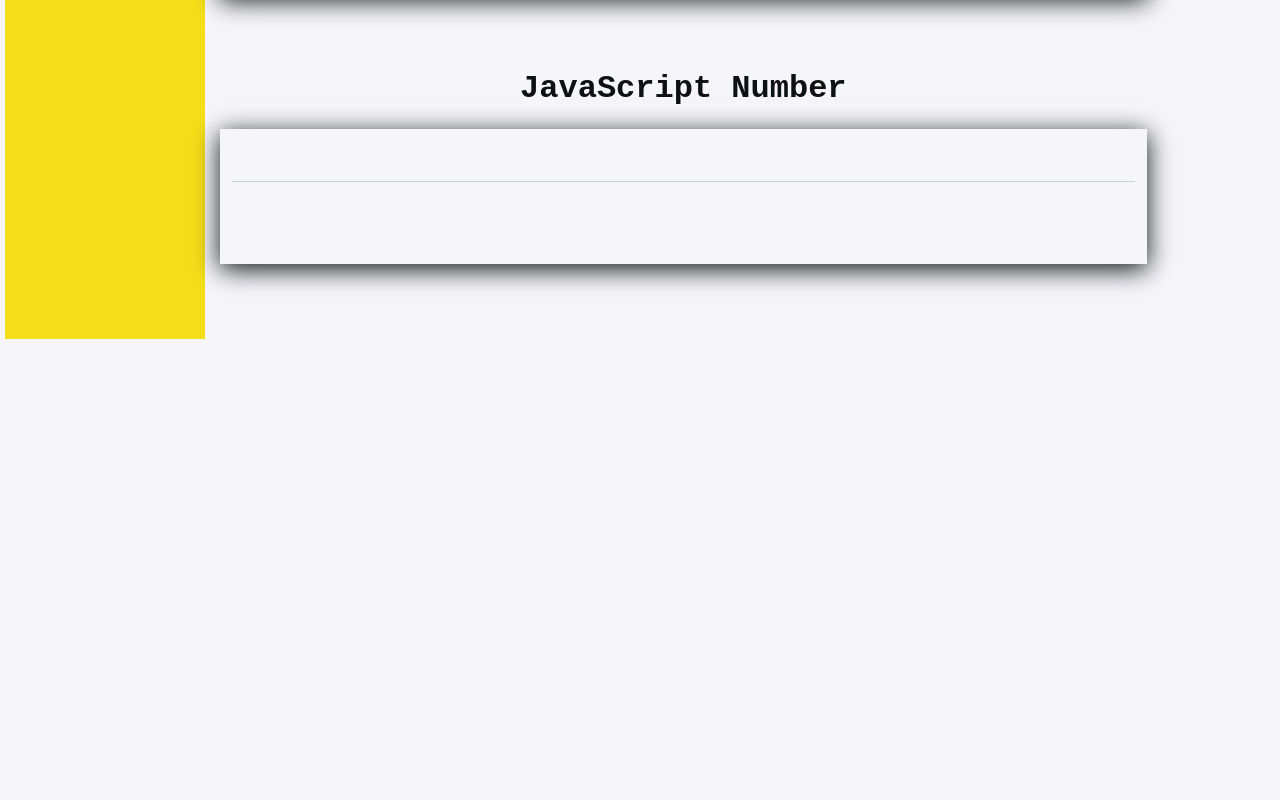
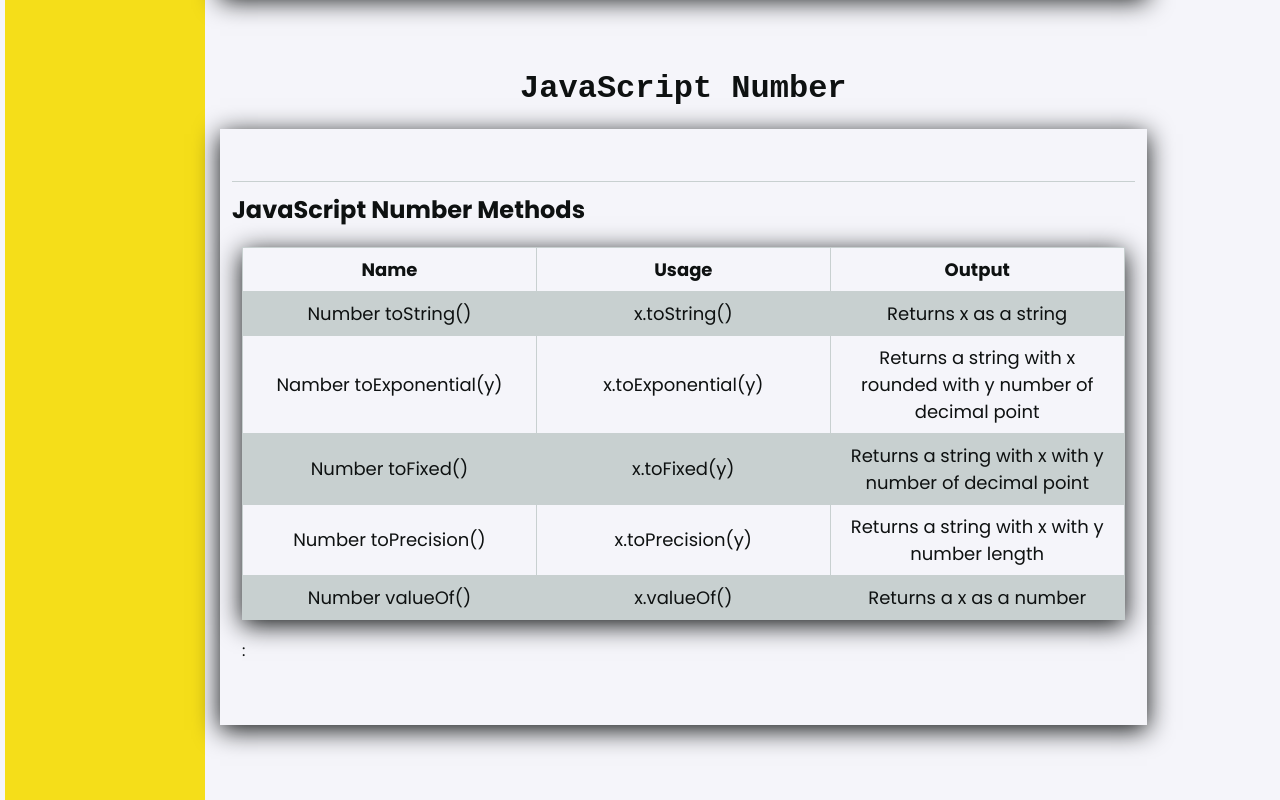
Before and after one commit to MateuszBryczek/Front-end_Template, a React (Create React App) app: page /JavaScript/Page2 in a window 1280 px wide. Shown: the part 3409-4209 px from the top of the page. Before the commit the page ends 3748 px from the top, so only its background shows below. Built offline with nearby package versions, Linux system fonts and the light colour scheme.

Commit message:
added content for JavaScriptNumber

```diff
--- a/src/features/JsPage/Pages/Page2/Articles/JavaScriptNumber.js
+++ b/src/features/JsPage/Pages/Page2/Articles/JavaScriptNumber.js
@@ -9,13 +9,22 @@ import {
 import CodeSpace from "../../../../CodeSpace/CodeSpace";
 import Table from "../../../../../common/Tabele";
 
+const javaScriptNumberColumns = ["Name", "Usage", "Output"];
+const javaScriptNumberData = [
+    {Name: "Number toString()", Usage: "x.toString()", Output: "Returns x as a string"},
+    {Name: "Namber toExponential(y)", Usage: "x.toExponential(y)", Output: "Returns a string with x rounded with y number of decimal point"},
+    {Name: "Number toFixed()", Usage: "x.toFixed(y)", Output: "Returns a string with x with y number of decimal point"},
+    {Name: "Number toPrecision()", Usage: "x.toPrecision(y)", Output: "Returns a string with x with y number length"},
+    {Name: "Number valueOf()", Usage: "x.valueOf()", Output: "Returns a x as a number"},
+];
+
 export const JavaScriptNumber = () => (
 <>
     <ArticleHeader id="2">JavaScript Number</ArticleHeader>
     <Article>
-<SectionHeader></SectionHeader>
+<SectionHeader>JavaScript Number Methods</SectionHeader>
 <Section>
-
+<Table columns={javaScriptNumberColumns} data={javaScriptNumberData}/>:
 </Section>
     </Article>
 </>
```
